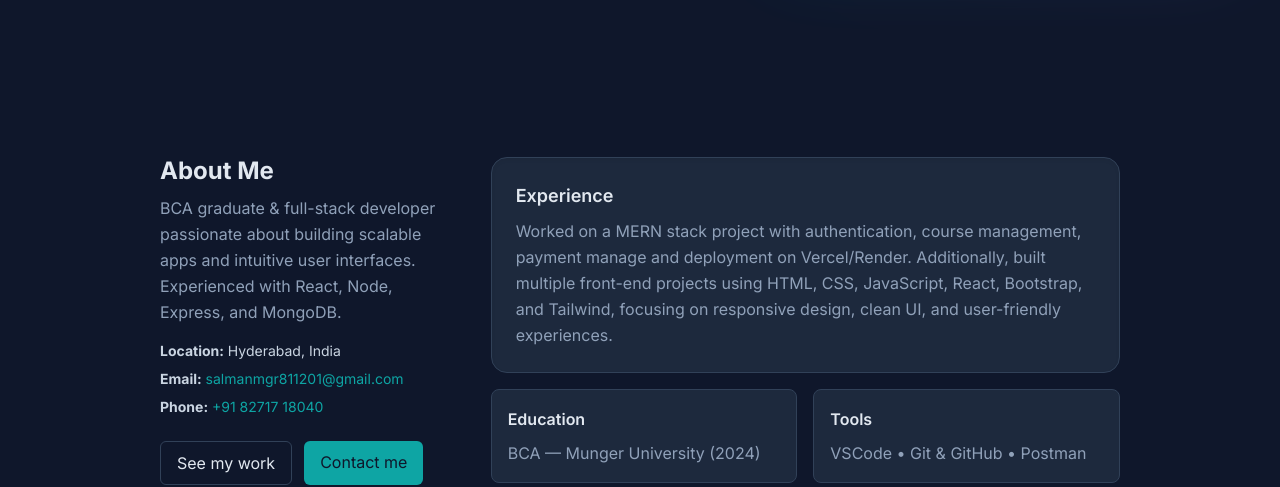
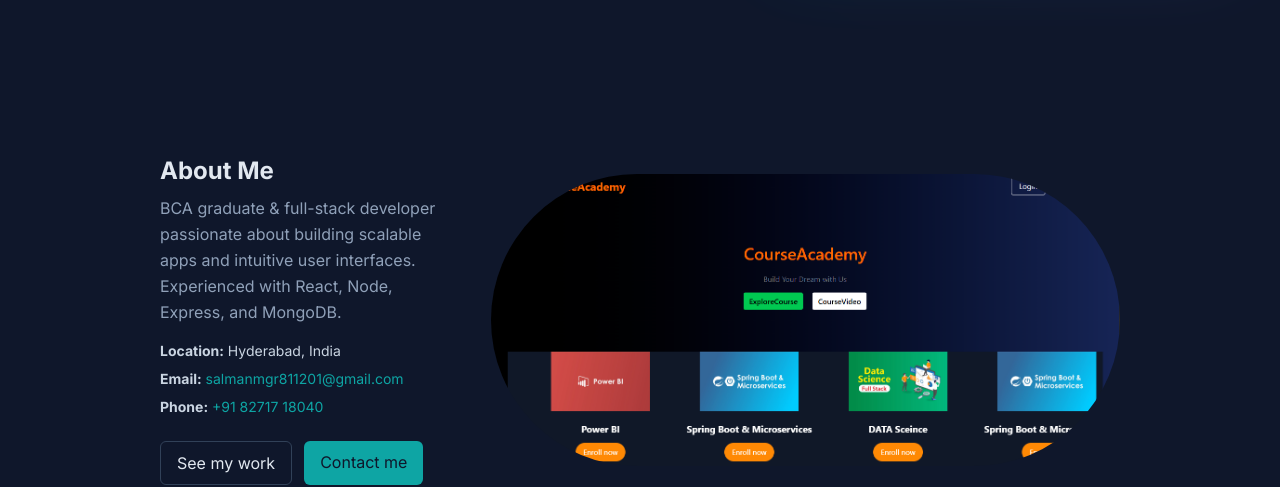
Before and after one commit to MDSALMAN-7/Portfolio, a website: page index.html in a window 1280 px wide. Shown: the part 474-961 px from the top of the page. Drawn offline with nearby package versions, Linux system fonts and the light colour scheme.

Commit message:
Add image

```diff
--- a/index.html
+++ b/index.html
@@ -312,16 +312,16 @@
             </div>
 
             <div class="lg:col-span-2 space-y-4">
-              <div
+              <!-- <div
                 class="bg-slate-800 rounded-2xl p-6 shadow-inner border border-slate-700"
               >
                 <h3 class="text-lg font-semibold">Experience</h3>
                 <p class="text-slate-400 mt-2">
                   Worked on a MERN stack project with authentication, course management, payment manage and deployment on Vercel/Render. Additionally, built multiple front-end projects using HTML, CSS, JavaScript, React, Bootstrap, and Tailwind, focusing on responsive design, clean UI, and user-friendly experiences.
                 </p>
-              </div>
+              </div> -->
 
-              <div class="grid grid-cols-1 sm:grid-cols-2 gap-4">
+              <!-- <div class="grid grid-cols-1 sm:grid-cols-2 gap-4">
                 <div
                   class="bg-slate-800 p-4 rounded-lg border border-slate-700"
                 >
@@ -337,6 +337,11 @@
                   <p class="text-slate-400 mt-2">
                     VSCode • Git & GitHub • Postman
                   </p>
+                </div>
+              </div> -->
+              <div  >
+                <div >
+                  <img src="image/CourseAcademy1.png" alt="salman" class="rounded-full" >
                 </div>
               </div>
             </div>
```
